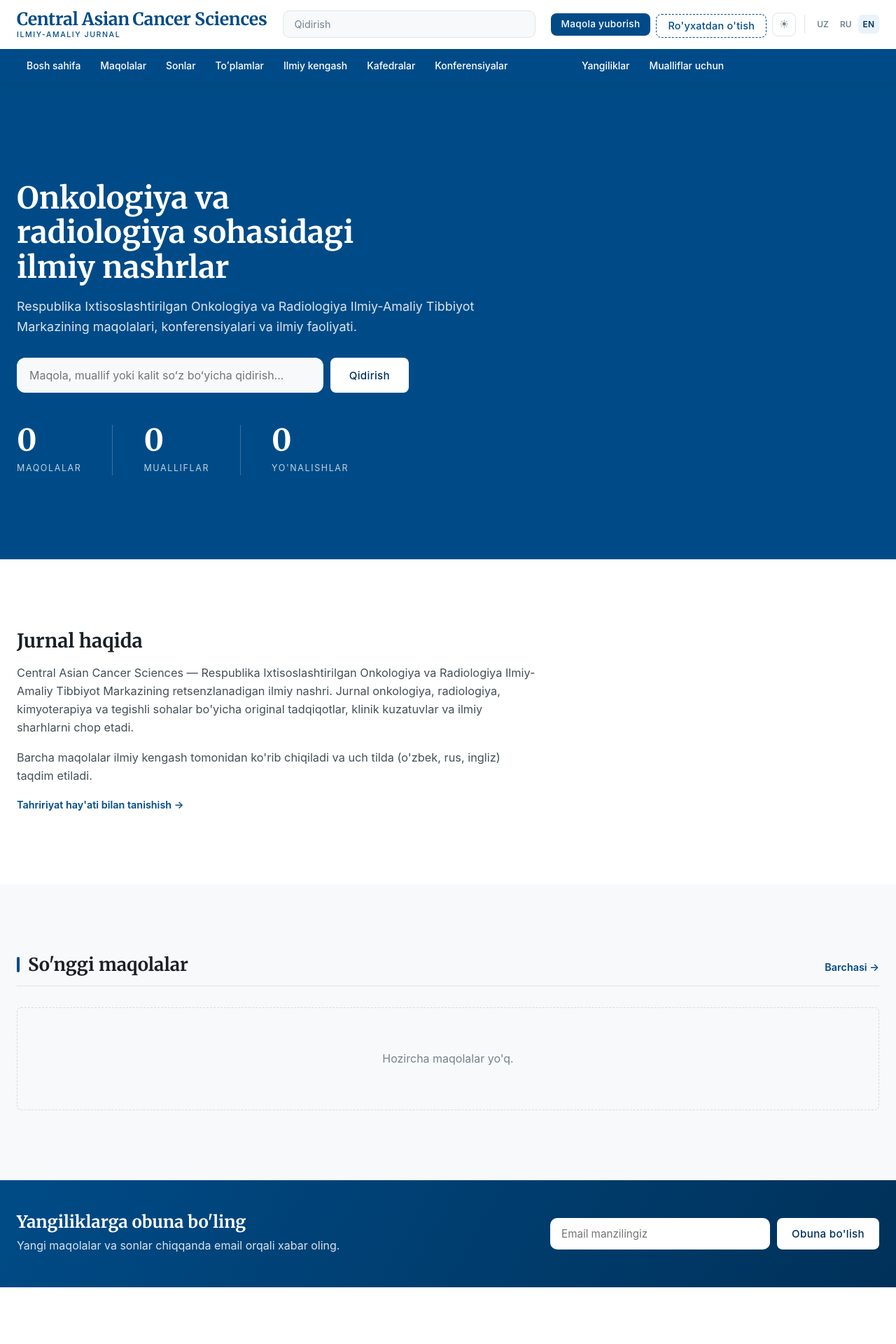
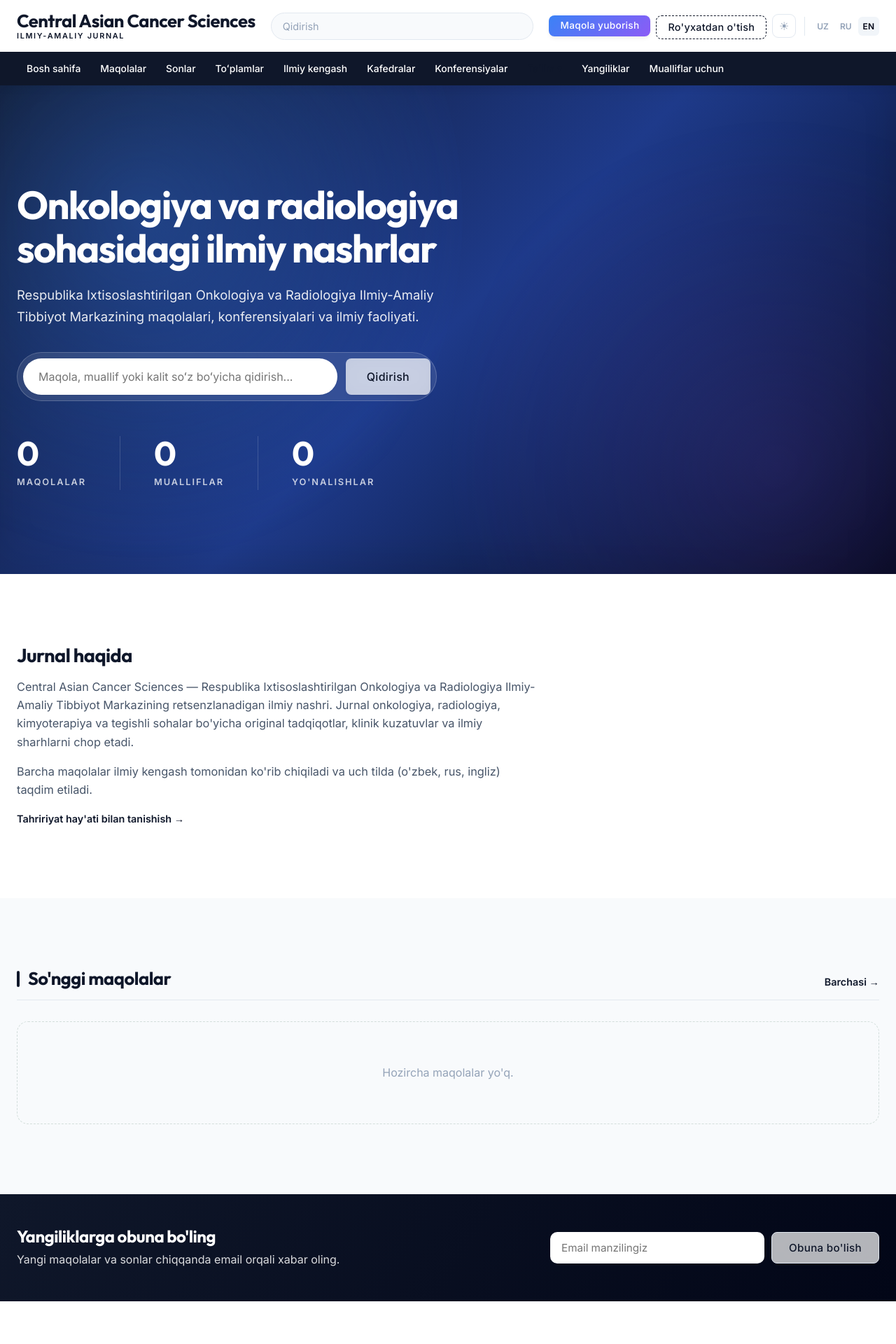
Before and after one commit to KarimovProject/Journal_cancercenter, a Django app: page /ilm-fan/ in a window 1280 px wide. Shown: the top 1920 px of the page at 70% size. Run offline with Django 5.2, Linux system fonts and the light colour scheme; data comes from the database, SQL or seed files in the repository; data that the repository does not hold is empty; parts of the project's set-up code (start-up, migrations or seed data) failed here and were passed over.

Commit message:
feat(ui): overhaul frontend design with premium glassmorphism, animations, and modern typography

```diff
--- a/static/css/style.css
+++ b/static/css/style.css
@@ -1,45 +1,74 @@
 
     /* ============================================================
-       DESIGN TOKENS
+       PREMIUM DESIGN TOKENS (Glassmorphism & Rich Aesthetics)
        ============================================================ */
+    @import url('https://fonts.googleapis.com/css2?family=Outfit:wght@300;400;500;600;700&family=Inter:wght@400;500;600&display=swap');
+
     :root{
-        --brand:#004B87;          /* Premium Academic Blue */
-        --brand-dark:#003159;
-        --brand-light:#eaf3fa;
-        --accent:#FF6A13;         /* Vibrant Orange for actions */
-        --ink:#1a2024;            /* crisp near-black */
-        --ink-soft:#445056;
-        --muted:#73848c;
-        --line:#dee5e8;
-        --bg:#ffffff;
-        --bg-soft:#f8f9fa;
-        --radius:6px;             /* sharper, professional corners */
-        --radius-sm:4px;
-        --shadow:0 1px 3px rgba(0,75,135,.08), 0 2px 6px rgba(0,75,135,.04);
-        --shadow-lg:0 12px 30px -10px rgba(0,75,135,.15);
-        --maxw:1200px;
-        --sans:'Inter',system-ui,sans-serif;
-        --serif:'Merriweather',Georgia,serif;
+        /* Vibrant & Deep Premium Colors */
+        --brand: #0f172a;           /* Deep Midnight Navy */
+        --brand-dark: #020617;
+        --brand-light: #f1f5f9;
+        --accent: #3b82f6;          /* Vivid Bright Blue for Primary Actions */
+        --accent-glow: rgba(59, 130, 246, 0.4);
+        --accent-secondary: #8b5cf6; /* Vibrant Violet for Gradients */
+
+        --ink: #0f172a;
+        --ink-soft: #475569;
+        --muted: #94a3b8;
+        --line: #e2e8f0;
+
+        --bg: #ffffff;
+        --bg-soft: #f8fafc;
+
+        --radius: 16px;             /* Premium rounded corners */
+        --radius-sm: 8px;
+        --radius-full: 9999px;
+
+        /* Layered Soft Shadows (Figma style) */
+        --shadow-sm: 0 1px 2px 0 rgba(0, 0, 0, 0.05);
+        --shadow: 0 4px 6px -1px rgba(0, 0, 0, 0.05), 0 2px 4px -1px rgba(0, 0, 0, 0.03);
+        --shadow-lg: 0 10px 25px -3px rgba(0, 0, 0, 0.08), 0 4px 6px -2px rgba(0, 0, 0, 0.04);
+        --shadow-glow: 0 0 20px var(--accent-glow);
+
+        /* Glassmorphism */
+        --glass-bg: rgba(255, 255, 255, 0.7);
+        --glass-border: rgba(255, 255, 255, 0.5);
+        --glass-blur: blur(16px);
+
+        --maxw: 1200px;
+        --sans: 'Inter', system-ui, sans-serif;
+        --display: 'Outfit', system-ui, sans-serif;
     }
 
+body.dark {
+    /* Premium Dark Mode: Deep Space */
+    --brand: #f8fafc;
+    --brand-dark: #ffffff;
+    --brand-light: #1e293b;
 
-body.dark {
-    --brand: #1b4b7a;
-    --brand-dark: #168a7d;
-    --brand-light: #163531;
-    --accent: #00E5FF;
-    --ink: #f0f4f3;
-    --ink-soft: #c1ccca;
-    --muted: #8c9e9b;
-    --line: #263633;
-    --bg: #0d1514;
-    --bg-soft: #131d1b;
-    --shadow: 0 2px 4px rgba(0,0,0,0.4);
-    --shadow-lg: 0 10px 20px rgba(0,0,0,0.6);
+    --accent: #60a5fa;
+    --accent-glow: rgba(96, 165, 250, 0.3);
+    --accent-secondary: #a78bfa;
+
+    --ink: #f8fafc;
+    --ink-soft: #cbd5e1;
+    --muted: #64748b;
+    --line: #334155;
+
+    --bg: #0f172a;
+    --bg-soft: #020617;
+
+    --shadow-sm: 0 1px 2px 0 rgba(0, 0, 0, 0.5);
+    --shadow: 0 4px 6px -1px rgba(0, 0, 0, 0.5), 0 2px 4px -1px rgba(0, 0, 0, 0.3);
+    --shadow-lg: 0 20px 25px -5px rgba(0, 0, 0, 0.5), 0 10px 10px -5px rgba(0, 0, 0, 0.3);
+
+    --glass-bg: rgba(15, 23, 42, 0.7);
+    --glass-border: rgba(255, 255, 255, 0.1);
 }
 
 body.dark img {
-    filter: brightness(0.9);
+    filter: brightness(0.85) contrast(1.1);
 }
 
 body.dark .site-header,
@@ -71,15 +100,15 @@ body.dark .footer {
     img{max-width:100%;display:block}
     a{color:var(--brand);text-decoration:none;transition:color .18s ease}
     a:hover{color:var(--brand-dark)}
-    h1,h2,h3,h4,h5{font-family:var(--serif);color:var(--ink);line-height:1.2;font-weight:600;margin:0 0 .5em}
+    h1,h2,h3,h4,h5{font-family:var(--display);color:var(--ink);line-height:1.2;font-weight:700;margin:0 0 .5em; letter-spacing: -0.02em;}
     p{margin:0 0 1em}
     ul,ol{margin:0 0 1em}
     strong{font-weight:600;color:var(--ink)}
-    :focus-visible{outline:2px solid var(--brand);outline-offset:2px;border-radius:3px}
-    ::selection{background:var(--brand-light);color:var(--brand-dark)}
+    :focus-visible{outline:2px solid var(--accent);outline-offset:2px;border-radius:4px}
+    ::selection{background:var(--accent);color:#fff}
     .container{width:100%;max-width:var(--maxw);margin:0 auto;padding:0 24px}
     main{display:block;min-height:52vh}
-    section{padding:60px 0}
+    section{padding:80px 0}
 
     /* Global form controls */
     input[type=text],input[type=email],input[type=password],input[type=url],
@@ -107,38 +136,66 @@ body.dark .footer {
     input[type=file]::file-selector-button:hover{background:var(--brand-light);border-color:var(--brand)}
 
     /* ============================================================
-       BUTTONS
+       BUTTONS (Premium dynamic buttons)
        ============================================================ */
     .btn{
         display:inline-flex;align-items:center;justify-content:center;gap:8px;
         font-family:var(--sans);font-weight:600;font-size:.95rem;line-height:1;
-        padding:12px 20px;border-radius:10px;border:1px solid transparent;
-        background:var(--brand);color:#fff;cursor:pointer;text-decoration:none;
-        white-space:nowrap;transition:all 0.3s cubic-bezier(0.25, 0.8, 0.25, 1);
+        padding:12px 24px;border-radius:var(--radius-full);border:none;
+        background: linear-gradient(135deg, var(--accent) 0%, var(--accent-secondary) 100%);
+        color:#fff;cursor:pointer;text-decoration:none;
+        white-space:nowrap;transition:all 0.4s cubic-bezier(0.25, 0.8, 0.25, 1);
+        box-shadow: var(--shadow);
     }
-    .btn:hover{background:var(--brand-dark);color:#fff;transform:translateY(-2px);box-shadow:0 8px 20px rgba(14,110,99,.25)}
-    .btn:active{transform:translateY(0)}
-    .btn-sm{padding:8px 14px;font-size:.85rem;border-radius:8px}
-    .btn-outline{background:transparent;color:var(--brand);border-color:var(--line)}
-    .btn-outline:hover{background:var(--brand-light);color:var(--brand-dark);border-color:var(--brand);box-shadow:none;transform:none}
-    .btn-light{background:#fff;color:var(--brand-dark)}
-    .btn-light:hover{background:#eef6f4;color:var(--brand-dark)}
+    .btn:hover{
+        transform:translateY(-3px);
+        box-shadow: 0 10px 20px var(--accent-glow);
+        color:#fff;
+    }
+    .btn:active{transform:translateY(0); box-shadow:var(--shadow-sm);}
+
+    .btn-sm{padding:8px 16px;font-size:.85rem;border-radius:var(--radius-full)}
+
+    .btn-outline{
+        background:transparent;
+        color:var(--accent);
+        border:2px solid var(--accent);
+        box-shadow:none;
+    }
+    .btn-outline:hover{
+        background:var(--accent);
+        color:#fff;
+        box-shadow: 0 8px 15px var(--accent-glow);
+    }
+
+    .btn-light{
+        background:var(--glass-bg);
+        color:var(--ink);
+        border: 1px solid var(--line);
+        backdrop-filter: var(--glass-blur);
+    }
+    .btn-light:hover{
+        background:#fff;
+        color:var(--accent);
+        border-color: var(--accent);
+    }
     .btn-block{width:100%}
 
     /* ============================================================
        HEADER / MASTHEAD
        ============================================================ */
-    .site-header{position:sticky;top:0;z-index:50;background:rgba(255,255,255,.65);backdrop-filter:blur(24px);-webkit-backdrop-filter:blur(24px);border-bottom:1px solid rgba(255,255,255,0.4);box-shadow:0 4px 30px rgba(14,110,99,0.08);transition:all 0.3s ease;}
-    .header-top{display:flex;align-items:center;gap:22px;padding-top:14px;padding-bottom:14px}
-    .brand{display:block;flex-shrink:0;line-height:1.1}
-    .brand-mark{font-family:var(--serif);font-size:1.55rem;font-weight:600;color:var(--brand);letter-spacing:-.01em}
+    .site-header{position:sticky;top:0;z-index:50;background:var(--glass-bg);backdrop-filter:var(--glass-blur);-webkit-backdrop-filter:var(--glass-blur);border-bottom:1px solid var(--glass-border);box-shadow:var(--shadow-sm);transition:all 0.3s ease;}
+    .header-top{display:flex;align-items:center;gap:22px;padding-top:16px;padding-bottom:16px}
+    .brand{display:block;flex-shrink:0;line-height:1.1; transition: transform 0.3s ease;}
+    .brand:hover{transform: scale(1.02);}
+    .brand-mark{font-family:var(--display);font-size:1.6rem;font-weight:700;color:var(--brand);letter-spacing:-.02em}
     .brand-mark.alt{color:var(--ink)}
-    .brand-sub{display:block;font-family:var(--sans);font-size:.66rem;font-weight:500;letter-spacing:.15em;text-transform:uppercase;color:var(--muted);margin-top:3px}
+    .brand-sub{display:block;font-family:var(--sans);font-size:.68rem;font-weight:600;letter-spacing:.15em;text-transform:uppercase;color:var(--muted);margin-top:2px}
     .header-search{position:relative;flex:1;max-width:440px;margin:0}
-    .header-search input{width:100%;padding:10px 16px;border:1px solid var(--line);border-radius:10px;font-size:.9rem;background:var(--bg-soft)}
-    .header-search input:focus{background:#fff}
-    .header-search button{position:absolute;right:5px;top:50%;transform:translateY(-50%);border:0;background:transparent;cursor:pointer;font-size:1rem;line-height:1;padding:7px;color:var(--muted)}
-    .header-search button:hover{color:var(--brand)}
+    .header-search input{width:100%;padding:10px 16px;border:1px solid var(--line);border-radius:var(--radius-full);font-size:.9rem;background:var(--bg-soft); transition: all 0.3s ease;}
+    .header-search input:focus{background:#fff; box-shadow: 0 0 0 3px var(--accent-glow); border-color: var(--accent);}
+    .header-search button{position:absolute;right:8px;top:50%;transform:translateY(-50%);border:0;background:transparent;cursor:pointer;font-size:1rem;line-height:1;padding:7px;color:var(--muted); transition: color 0.2s;}
+    .header-search button:hover{color:var(--accent)}
     .header-actions{display:flex;align-items:center;gap:8px;flex-shrink:0;margin-left:auto}
     .inline-form{margin:0;display:inline-flex}
     .lang-switch{display:flex;gap:2px;margin:0;padding-left:10px;margin-left:4px;border-left:1px solid var(--line)}
@@ -171,22 +228,43 @@ body.dark .footer {
     .alert-info,.alert-debug{background:var(--brand-light);border-color:#bfe0db;color:var(--brand-dark)}
 
     /* ============================================================
-       HERO
+       HERO (Dynamic & Vibrant)
        ============================================================ */
-    .hero{position:relative;overflow:hidden;background-color:var(--brand);color:#fff;padding:100px 0 80px;}
+    .hero{
+        position:relative;overflow:hidden;
+        background: linear-gradient(135deg, var(--brand) 0%, #1e3a8a 50%, var(--brand-dark) 100%);
+        color:#fff;padding:120px 0 100px;
+        box-shadow: inset 0 -20px 50px rgba(0,0,0,0.1);
+    }
+    .hero::before {
+        content: ""; position: absolute; top: -50%; left: -20%; width: 70%; height: 150%;
+        background: radial-gradient(circle, var(--accent-glow) 0%, transparent 70%);
+        border-radius: 50%; opacity: 0.8; animation: float 15s ease-in-out infinite alternate;
+    }
+    .hero::after {
+        content: ""; position: absolute; bottom: -50%; right: -20%; width: 70%; height: 150%;
+        background: radial-gradient(circle, rgba(139, 92, 246, 0.2) 0%, transparent 70%);
+        border-radius: 50%; opacity: 0.8; animation: float 18s ease-in-out infinite alternate-reverse;
+    }
 
-    .hero .container{position:relative}
-    .hero h1{color:#fff;font-size:2.7rem;line-height:1.14;max-width:18ch;margin:0 0 18px}
-    .hero p{color:rgba(255,255,255,.85);font-size:1.12rem;max-width:62ch;margin:0 0 30px}
-    .hero-search{display:flex;gap:10px;max-width:560px;margin:0 0 46px}
-    .hero-search input{flex:1;padding:15px 18px;border:0;border-radius:12px;font-size:1rem;background:rgba(255,255,255,.97);color:var(--ink)}
-    .hero-search input:focus{box-shadow:0 0 0 4px rgba(255,255,255,.28)}
-    .hero-search .btn-light{padding:15px 26px}
-    .hero-stats{display:flex;flex-wrap:wrap;gap:0}
-    .hero-stats>div{padding-right:44px;margin-right:44px;border-right:1px solid rgba(255,255,255,.22)}
+    @keyframes float {
+        0% { transform: translate(0, 0) scale(1); }
+        100% { transform: translate(30px, 30px) scale(1.05); }
+    }
+
+    .hero .container{position:relative; z-index: 2;}
+    .hero h1{color:#fff;font-size:3.5rem;line-height:1.1;max-width:18ch;margin:0 0 20px; font-weight: 700; letter-spacing: -0.03em;}
+    .hero p{color:rgba(255,255,255,.9);font-size:1.15rem;max-width:55ch;margin:0 0 35px; line-height: 1.7;}
+    .hero-search{display:flex;gap:12px;max-width:600px;margin:0 0 50px; background: rgba(255,255,255,0.1); padding: 8px; border-radius: var(--radius-full); backdrop-filter: blur(10px); border: 1px solid rgba(255,255,255,0.2);}
+    .hero-search input{flex:1;padding:16px 22px;border:0;border-radius:var(--radius-full);font-size:1rem;background:#fff;color:var(--ink); box-shadow: var(--shadow-sm);}
+    .hero-search input:focus{box-shadow:0 0 0 4px var(--accent-glow); outline:none;}
+    .hero-search .btn-light{padding:16px 30px; font-size: 1rem; border-radius: var(--radius-full); border: none;}
+
+    .hero-stats{display:flex;flex-wrap:wrap;gap:0; animation: fadeUp 1s ease 0.5s both;}
+    .hero-stats>div{padding-right:48px;margin-right:48px;border-right:1px solid rgba(255,255,255,.15)}
     .hero-stats>div:last-child{border-right:0;margin-right:0;padding-right:0}
-    .hero-stats .num{font-family:var(--serif);font-size:2.7rem;font-weight:600;line-height:1;color:#fff}
-    .hero-stats .lbl{font-size:.78rem;text-transform:uppercase;letter-spacing:.13em;color:rgba(255,255,255,.75);margin-top:9px}
+    .hero-stats .num{font-family:var(--display);font-size:3rem;font-weight:700;line-height:1;color:#fff;}
+    .hero-stats .lbl{font-size:.8rem;text-transform:uppercase;letter-spacing:.15em;color:rgba(255,255,255,.75);margin-top:8px; font-weight: 600;}
 
     /* ============================================================
        SECTION HEADING (editorial eyebrow rule)
```
Also changed, not shown: other parts of static/css/style.css (+57 -28 lines).
